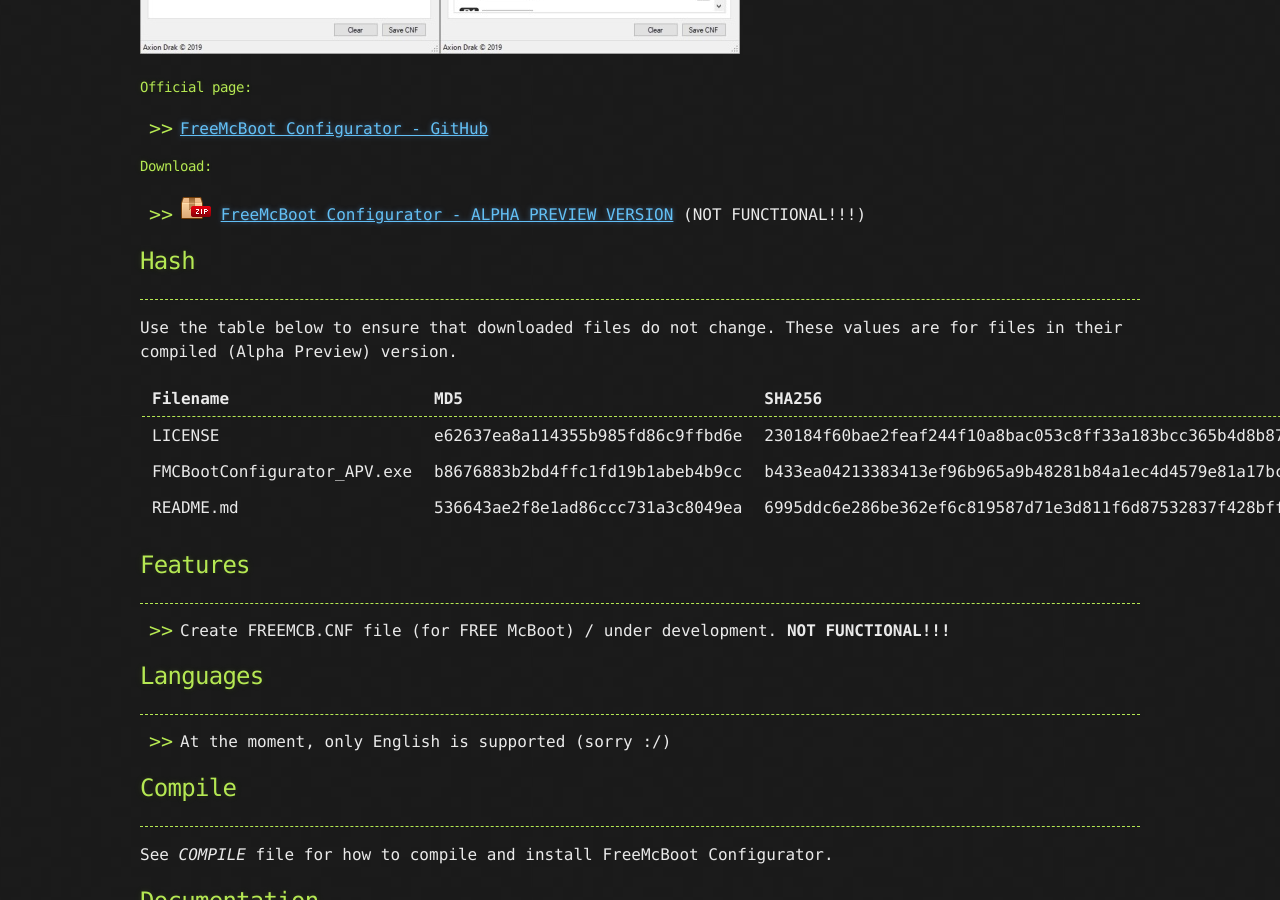
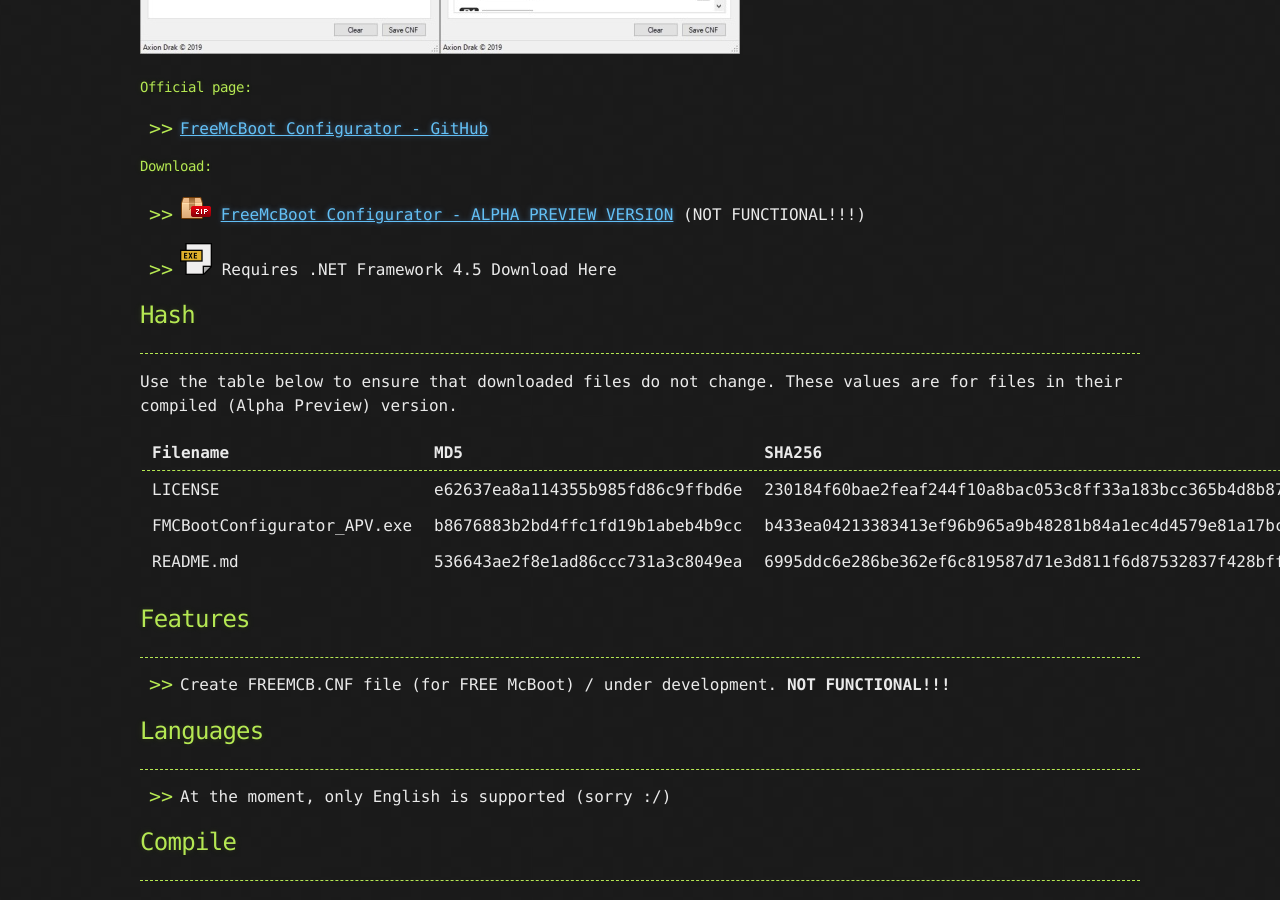
Before and after one commit to AxionDrak/axiondrak.github.io, a Jekyll site: the page built from free-mcb.md, in a window 1280 px wide and 900 px high, scrolled down 1180 px. Built offline with Jekyll 4.4.1, drawn with Linux system fonts in a browser that asks for light colours; our own code applies the rules of GitHub Pages for plain Markdown files.

Commit message:
Update free-mcb.md

```diff
--- a/free-mcb.md
+++ b/free-mcb.md
@@ -25,6 +25,9 @@ So please don't mind the badly designed spaghetti code. :P
 #### Download:
 
 * ![useful image]({{ site.url }}/assets/images/zip-icon.png) [FreeMcBoot Configurator - ALPHA PREVIEW VERSION](https://github.com/AxionDrak/FreeMCBootConfigurator/releases/tag/0.0.1.0) (NOT FUNCTIONAL!!!)
+
+* ![useful image]({{ site.url }}/assets/images/exe-icon.png) Requires .NET Framework 4.5 Download Here
+
 
 ## Hash
 * * *
```
